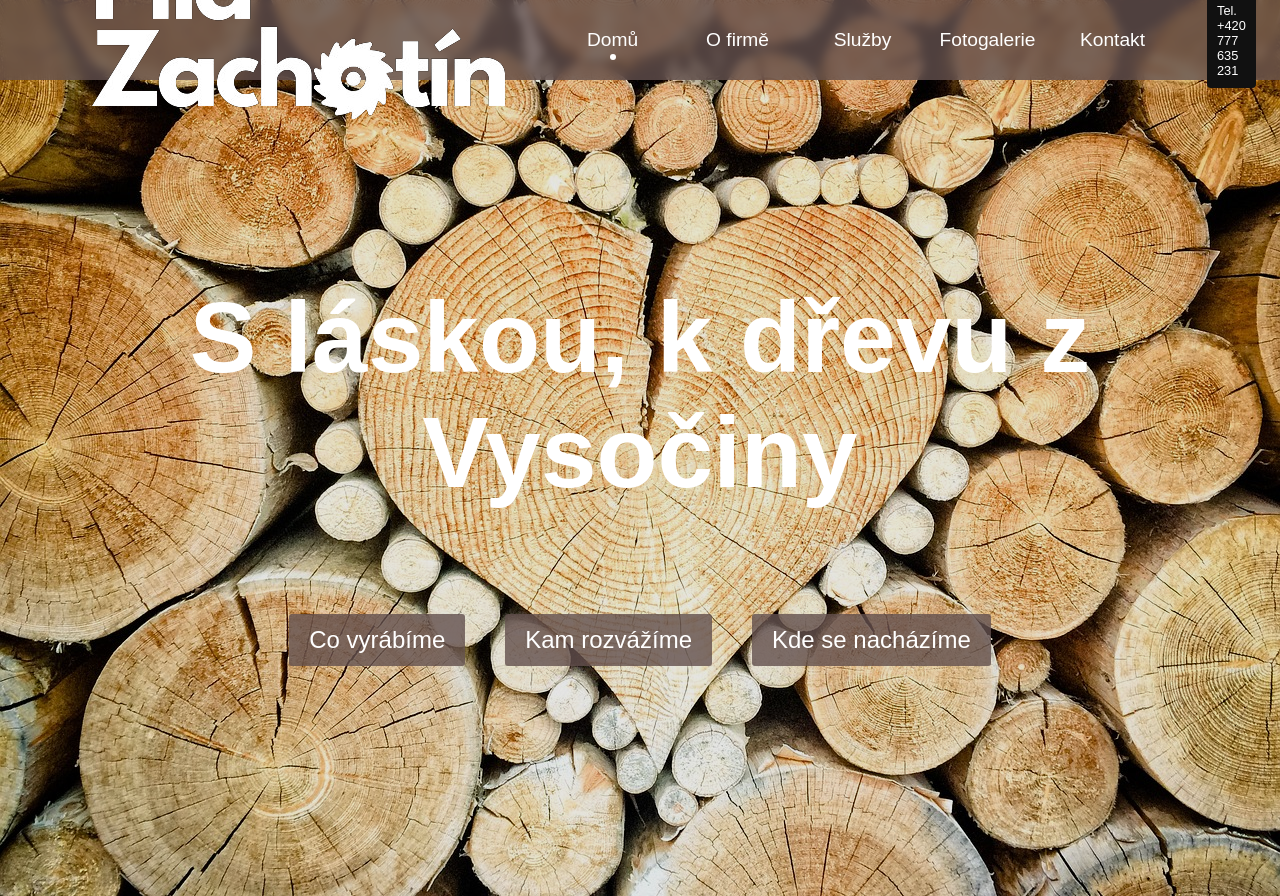
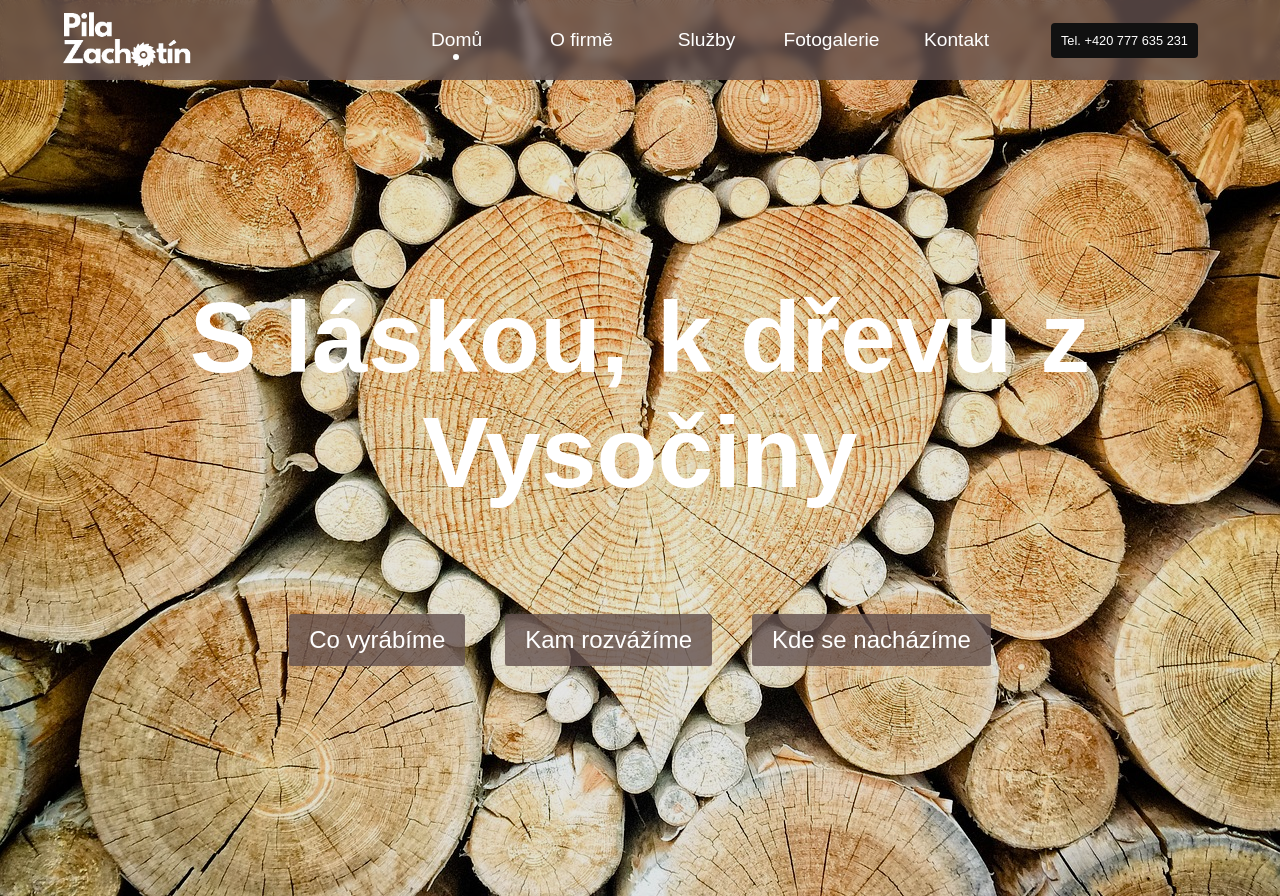
Before and after one commit to BlackGaben/pila-zachotin.github.io, a plain HTML site: page index.html in a window 1280 px wide. Shown: the top 896 px of the page. Drawn offline with Linux system fonts and the light colour scheme.

Commit message:
Add files via upload

```diff
--- a/style.css
+++ b/style.css
@@ -35,10 +35,12 @@
     padding: 10px 0;
     display: flex;
     align-items: center;
-    cursor: pointer;
-    height: 60px;
+}
+#navbar__logo img {
+    max-height: 60px;
+    height: auto;
     width: auto;
-    object-fit: contain;
+    display: block;
 }
 .navbar__menu {
     display: flex;
```
